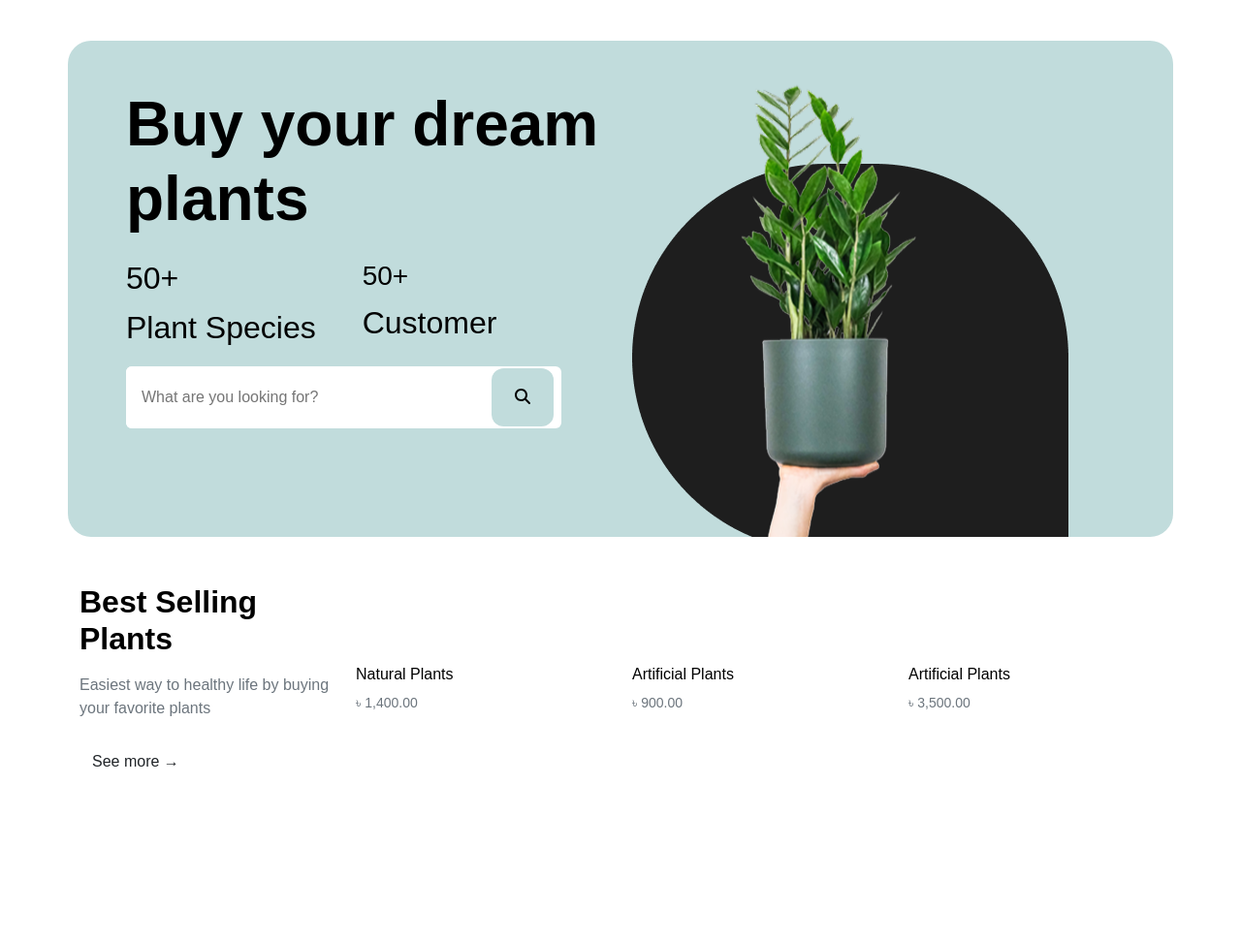
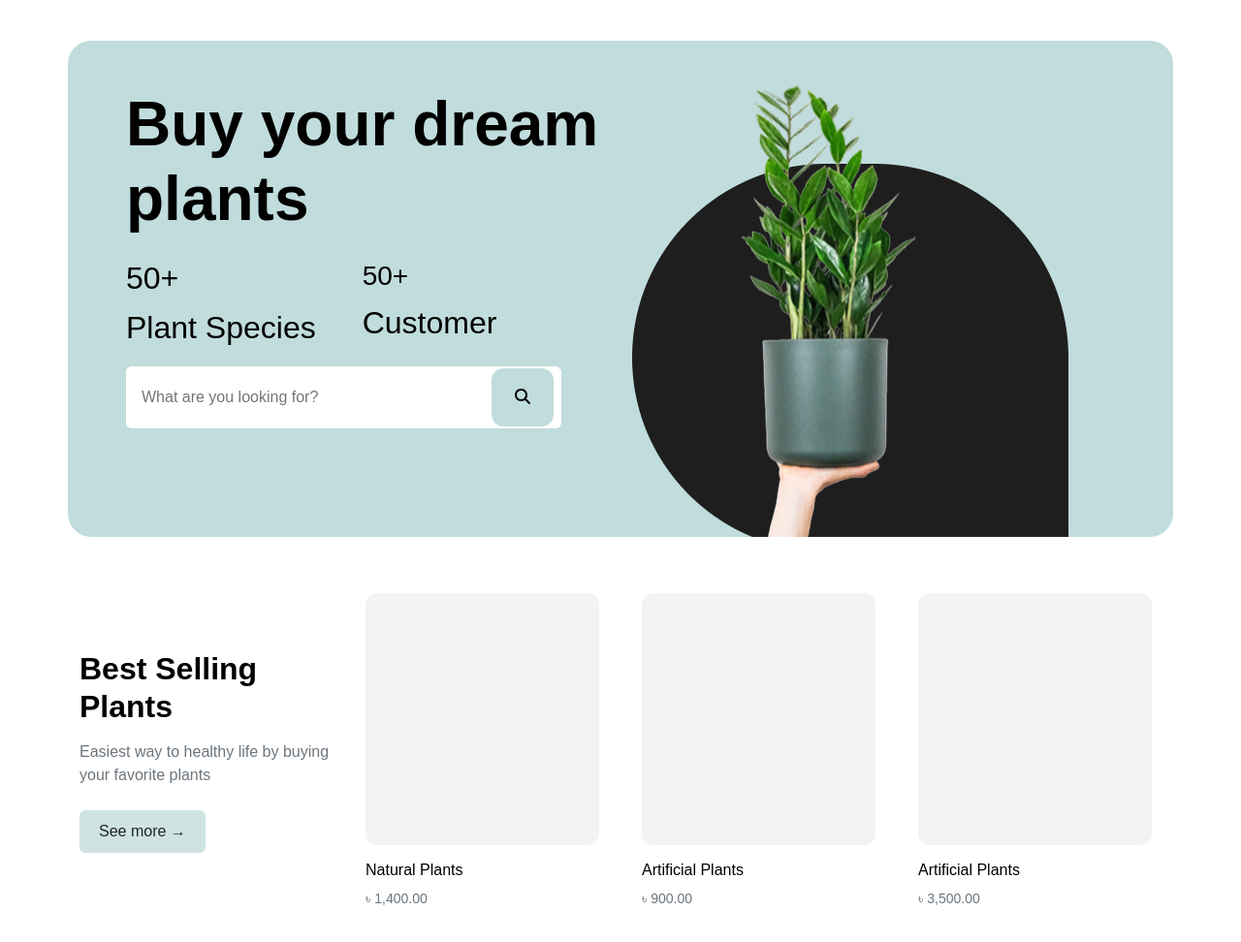
Before and after one commit to mahirTheCoder/html-E-commerce, a plain HTML site: page index.html in a window 1280 px wide. Shown: the part 62-1034 px from the top of the page at 97% size. Before the commit the page ends 915 px from the top, so only its background shows below. Drawn offline with nearby package versions, Linux system fonts and the light colour scheme.

Commit message:
selling part design complete

```diff
--- a/css/style.css
+++ b/css/style.css
@@ -122,3 +122,24 @@ body {
   position: absolute;
   bottom: 0;
 }
+
+/* ========== SECTION 1 ========== */
+
+.product-card {
+  padding: 10px;
+}
+
+.product-img {
+  width: 100%;
+  height: 260px;
+  background: #f3f3f3;
+  border-radius: 12px;
+}
+
+/* Button */
+.btn-custom {
+  background: #cfe3e3;
+  border: none;
+  border-radius: 6px;
+  padding: 10px 20px;
+}
```
